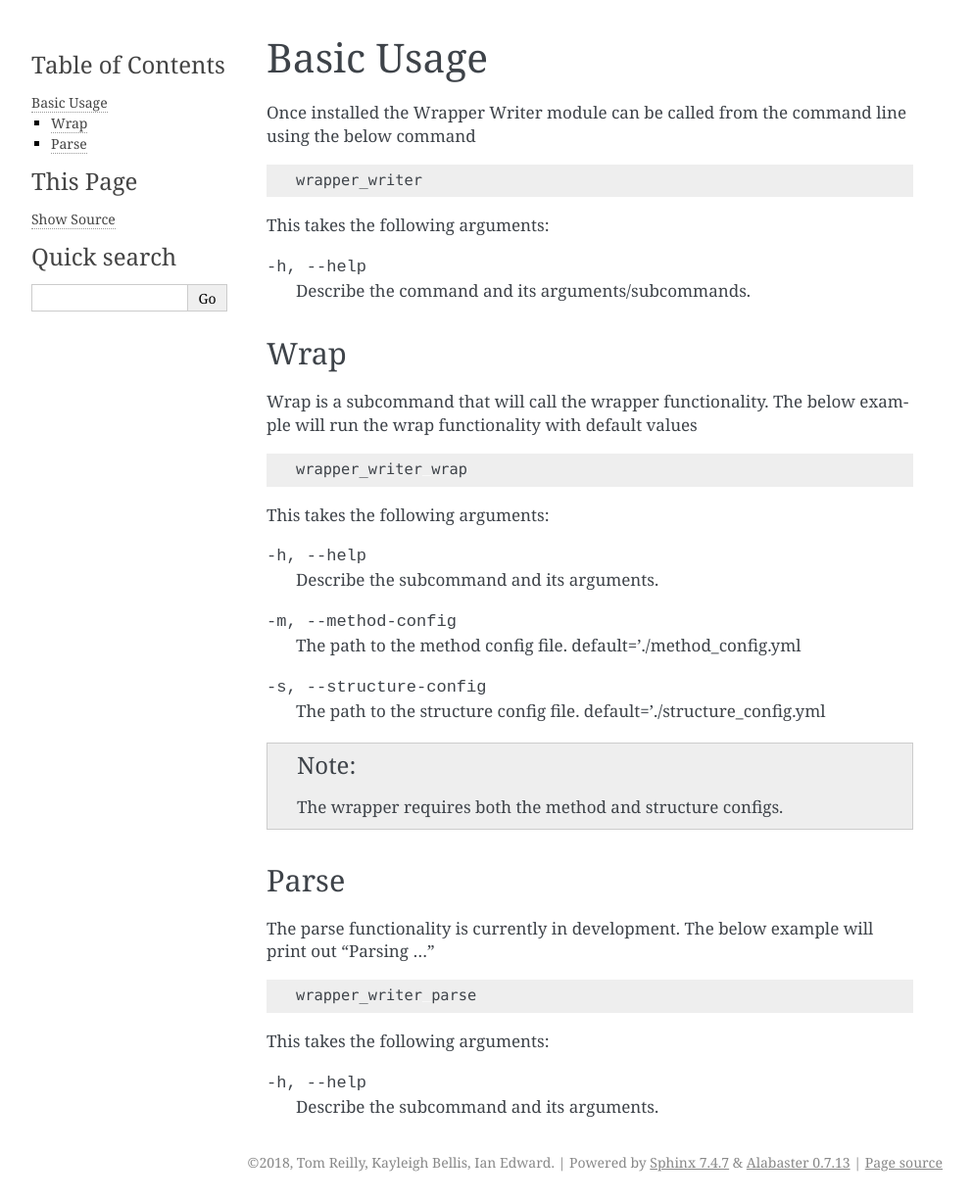
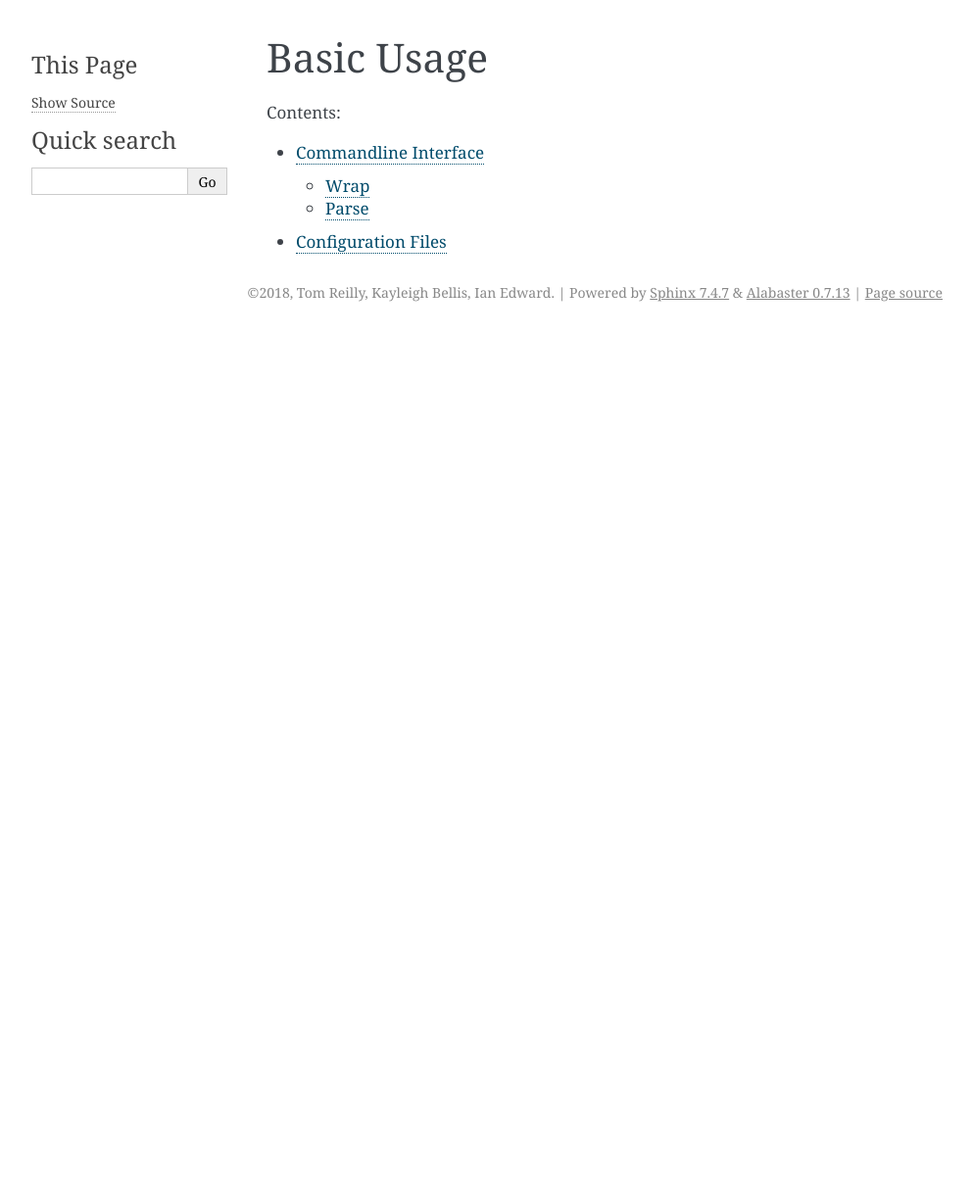
Before and after one commit to treilly94/wrapper-writer, a Sphinx documentation site: the page built from docs/usage.rst, in a window 1280 px wide. Shown: the whole page at 98% size, without its empty margins (148-1140 px from the left). Built offline with Sphinx 7.4.7, drawn with Linux system fonts in a browser that asks for light colours; after the commit the page ends 900 px from its top, so only the background shows below that.

Commit message:
Split usage out into different files

```diff
--- /dev/null
+++ b/docs/configs.rst
@@ -0,0 +1,3 @@
+===================
+Configuration Files
+===================
--- a/docs/usage.rst
+++ b/docs/usage.rst
@@ -2,48 +2,9 @@
 Basic Usage
 ===========
 
-Once installed the Wrapper Writer module can be called from the command line using the below command
+.. toctree::
+   :maxdepth: 2
+   :caption: Contents:
 
-.. code-block:: bash
-
-    wrapper_writer
-
-This takes the following arguments:
-
--h, --help  Describe the command and its arguments/subcommands.
-
-Wrap
-====
-
-Wrap is a subcommand that will call the wrapper functionality. The below example will run the wrap functionality with
-default values
-
-.. code-block:: bash
-
-    wrapper_writer wrap
-
-
-This takes the following arguments:
-
--h, --help              Describe the subcommand and its arguments.
--m, --method-config     The path to the method config file.
-                        default='./method_config.yml
--s, --structure-config  The path to the structure config file.
-                        default='./structure_config.yml
-
-.. note::
-    The wrapper requires both the method and structure configs.
-
-Parse
-=====
-
-The parse functionality is currently in development. The below example will print out "Parsing ..."
-
-.. code-block:: bash
-
-    wrapper_writer parse
-
-
-This takes the following arguments:
-
--h, --help  Describe the subcommand and its arguments.
+   cli
+   configs
```
Also changed, not shown: docs/cli.rst (added, +49 -0 lines).
